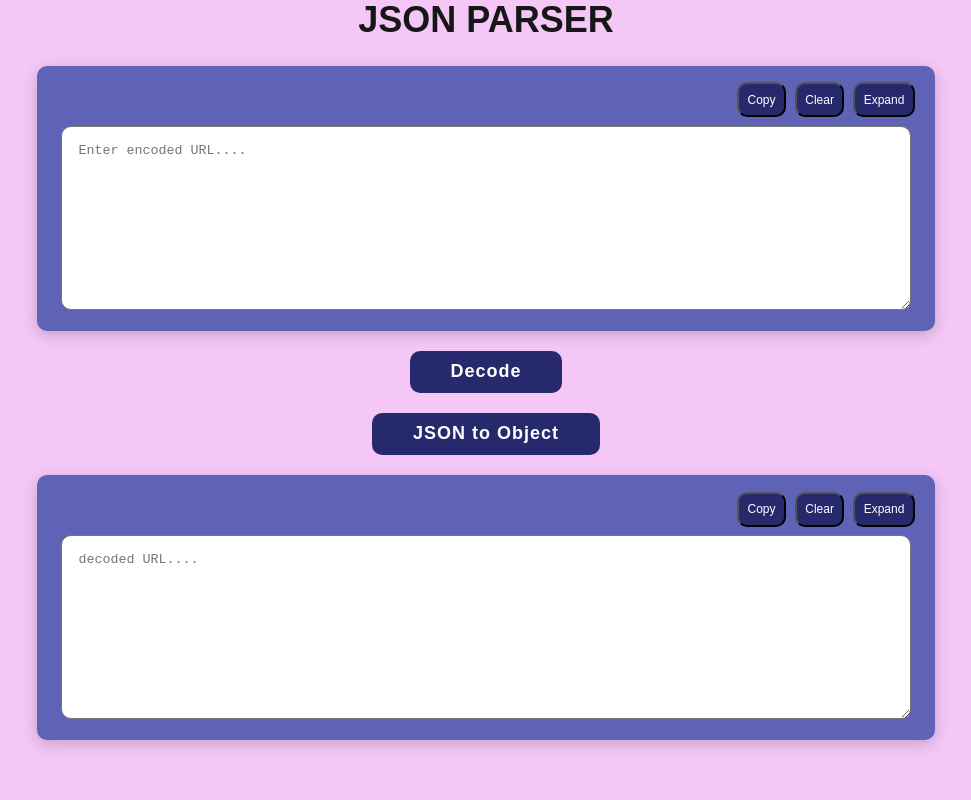
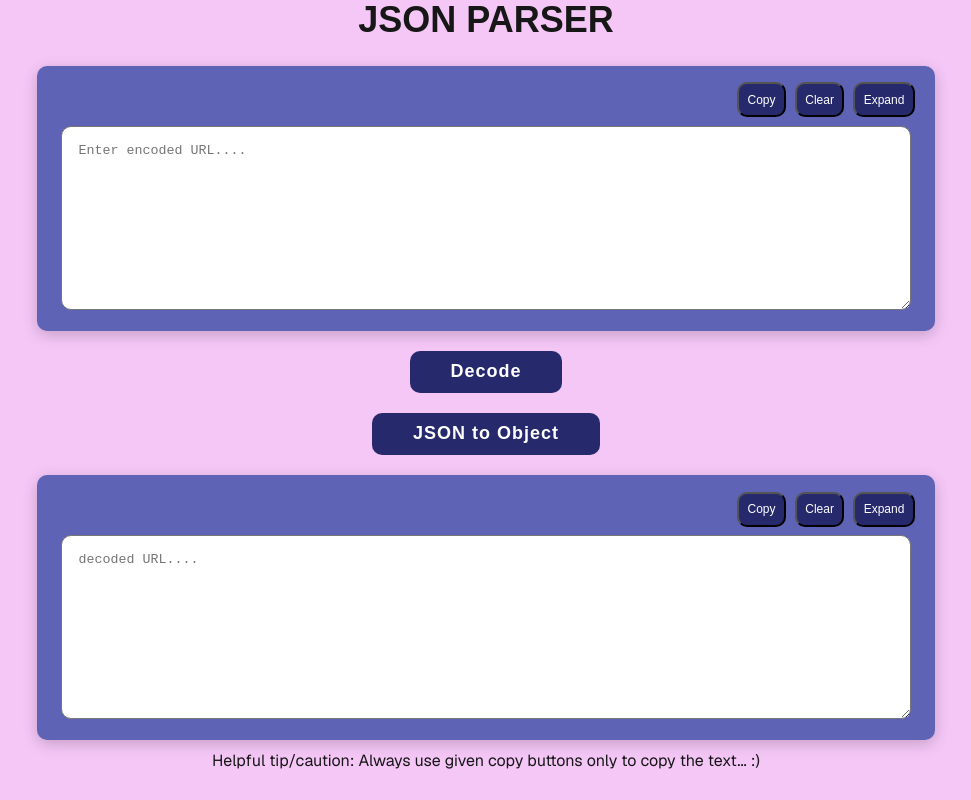
Before and after one commit to JagdishMedkart/JSON-parser, a Next.js app in the folder json-parser/: page / in a window 1280 px wide. Shown: the whole page, without its empty margins (154-1125 px from the left). Built offline with nearby package versions, Linux system fonts and the light colour scheme.

Commit message:
added a tip note

```diff
--- a/json-parser/src/components/InputViewer.jsx
+++ b/json-parser/src/components/InputViewer.jsx
@@ -293,6 +293,7 @@ const InputViewer = () => {
                     onChange={(e) => dispatch(setJsonOutput(e.target.value))}
                 />
             </div>
+            <p>Helpful tip/caution: Always use given copy buttons only to copy the text... :)</p>
             <Toaster />
         </div>
     );
```
